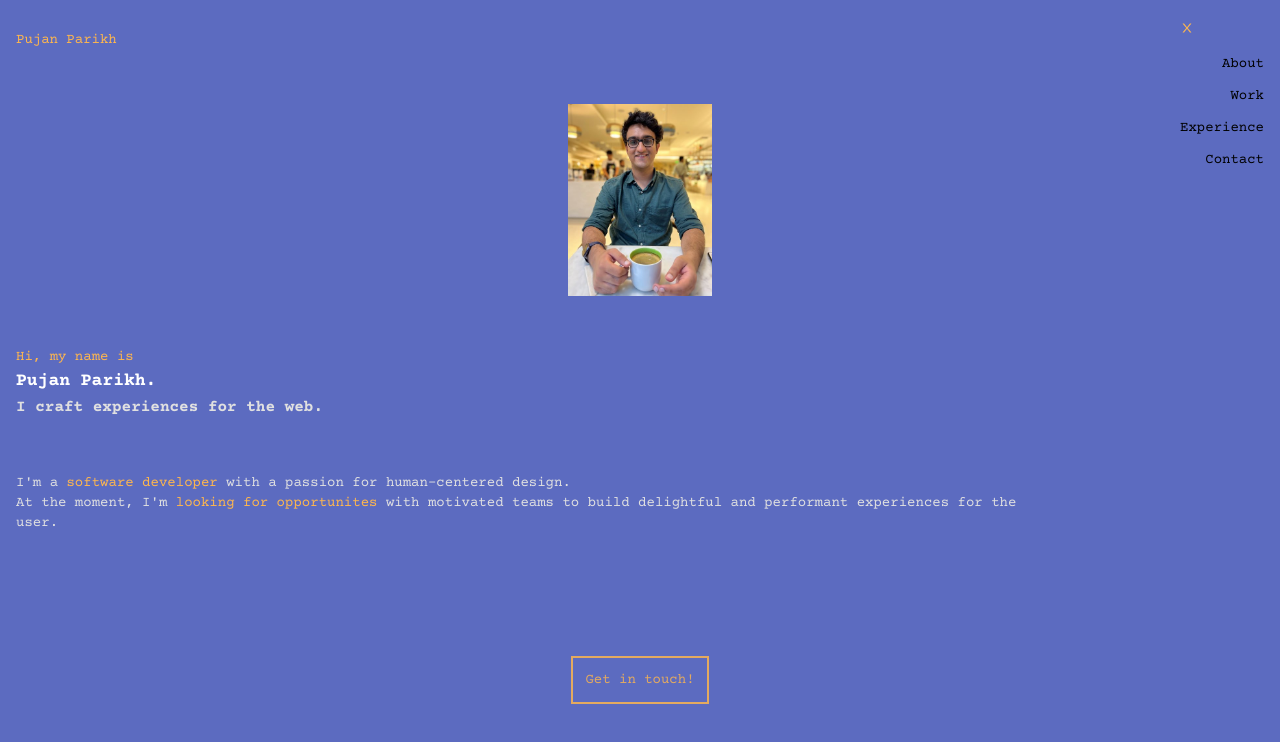
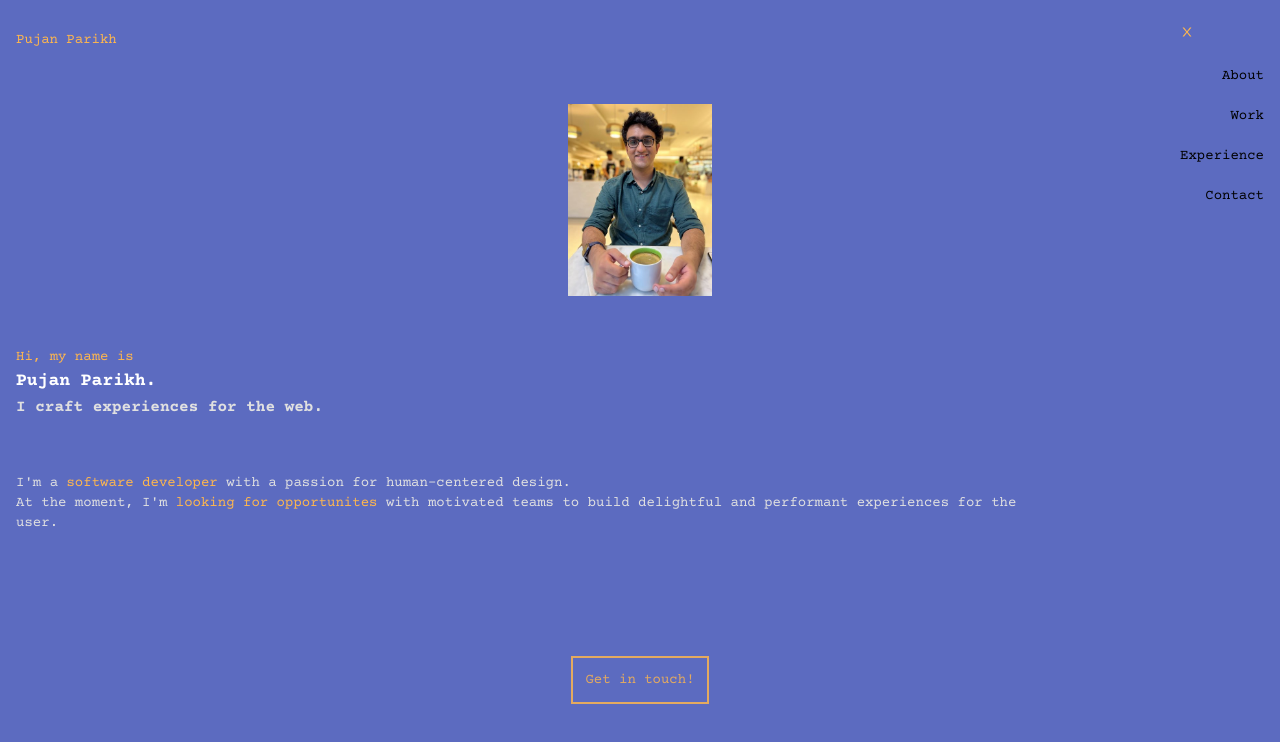
Before and after one commit to pujxn/portfolio-website, a React (Vite) app: page / in a window 1280 px wide. Both pictures are taken after a click on the button 1257 px from the left and 36 px from the top of the page. Shown: the top 742 px of the page. Built offline with nearby package versions, Linux system fonts and the light colour scheme.

Commit message:
Increased line height

```diff
--- a/src/components/mobile components/Navbar Components/HamburgerMenuList.jsx
+++ b/src/components/mobile components/Navbar Components/HamburgerMenuList.jsx
@@ -4,7 +4,7 @@ import { AiOutlineClose } from "react-icons/ai"
 const HamburgerMenuList = ({ listItems, handleClose }) => {
     return (
         <div className="absolute top-4 right-4 text-right">
-            <ul className=" leading-8">
+            <ul className=" leading-10">
                 <li className="text-left"><button onClick={handleClose}><AiOutlineClose className="text-light-orange" /></button></li>
                 {listItems.map(ele => <li key={objectHash(ele)}>{ele}</li>)}
             </ul>
```
